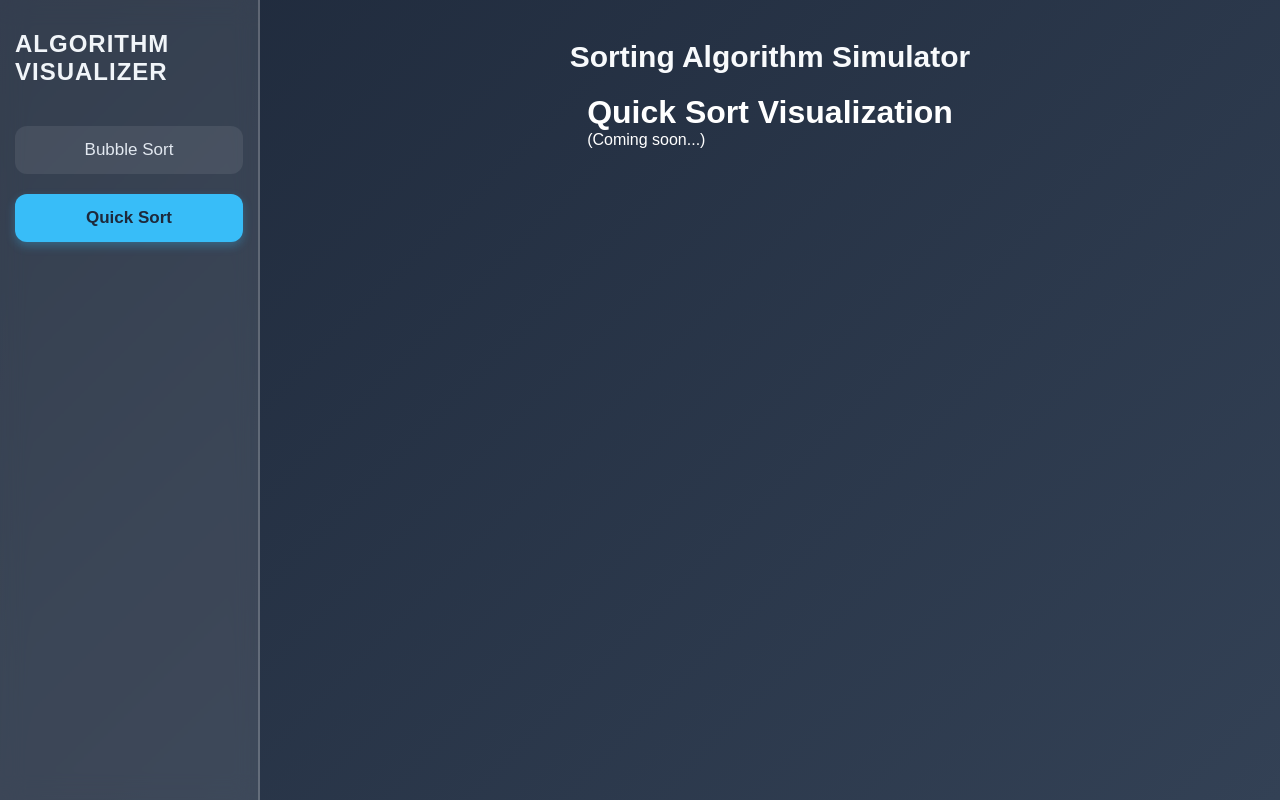
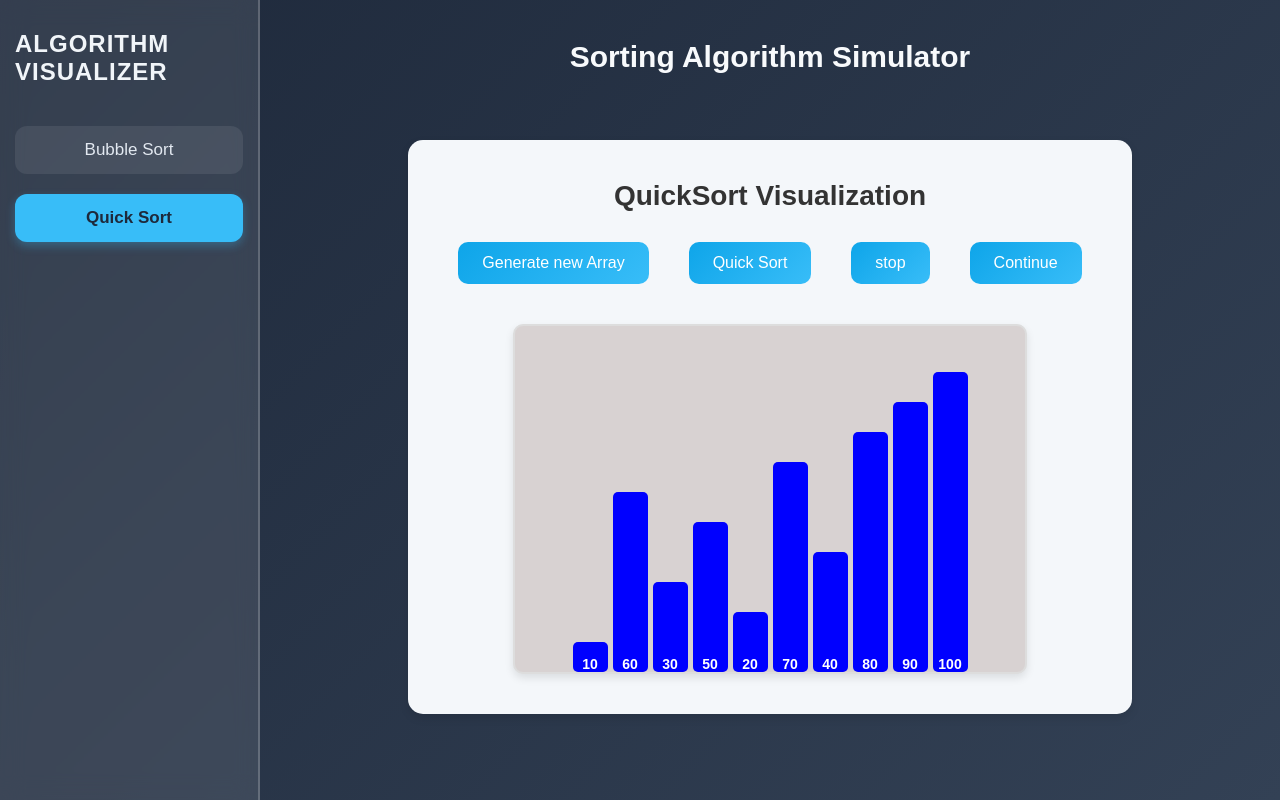
Before and after one commit to yanivshtein/Algorithms-website, a React (Create React App) app in the folder algorithms-website/: page /quicksort in a window 1280 px wide. Built offline with nearby package versions, Linux system fonts and the light colour scheme.

Commit message:
started working on quicksort
have some code for quicksort, doesnt work like i want yet

```diff
--- a/algorithms-website/src/QuickSortVisualizer.js
+++ b/algorithms-website/src/QuickSortVisualizer.js
@@ -1,12 +1,108 @@
-import React from "react";
+import React, { useRef, useState } from "react";
 
-const QuickSortVisualizer = () => {
-  return (
-    <div>
-      <h1>Quick Sort Visualization</h1>
-      <p>(Coming soon...)</p>
+function QuickSortVisualizer(){
+
+  const [array, setArray] = useState([10,60,30,50,20,70,40,80,90,100]);
+  const [colors,setColors]  = useState(new Array(10).fill("blue"));
+  const [isRunning, setIsRunning] = useState(false);
+  const isStopBtn = useRef(false);
+
+
+  function generateArray(){
+    setArray(Array.from({length: 10}, () => Math.floor(Math.random() * 100)));
+    setColors(new Array(10).fill("blue"));
+
+  }
+
+
+  async function quickSortVisualization(arr, start, end) {
+    setIsRunning(true);
+    if (start >= end) return; // Base case
+
+    let pivotIndex = end; // Choosing the first element as pivot
+    let pivot = arr[pivotIndex];
+
+    setColors((prevColors) => {
+      let newColors = [...prevColors];
+      newColors[pivotIndex] = "yellow"; // Highlight pivot
+      return newColors;
+    });
+
+    await new Promise((resolve) => setTimeout(resolve, 500));
+
+    let left = start;
+    let right = end - 1;
+
+    while (left <= right) {
+      while (left <= end && arr[left] < pivot) left++;
+      while (right > start && arr[right] > pivot) right--;
+
+      if (left <= right) {
+        [arr[left], arr[right]] = [arr[right], arr[left]]; // Swap
+        setArray([...arr]);
+
+        setColors((prevColors) => {
+          let newColors = [...prevColors];
+          newColors[left] = "green"; // Left partition
+          newColors[right] = "red"; // Right partition
+          return newColors;
+        });
+
+        await new Promise((resolve) => setTimeout(resolve, 500));
+        left++;
+        right--;
+      }
+    }
+
+    // Move pivot to its final position
+    [arr[start], arr[right]] = [arr[right], arr[start]];
+    setArray([...arr]);
+
+    await new Promise((resolve) => setTimeout(resolve, 500));
+
+    // Recursive calls
+    await quickSortVisualization(arr, start, right - 1);
+    await quickSortVisualization(arr, right + 1, end);
+  }
+
+
+
+  function stop(){
+
+  }
+
+  function stepQuickSort(){
+
+  }
+
+  return(
+    <div className="visualizer-container">
+      <h2>QuickSort Visualization</h2>
+      <div className="button-container">
+        <button onClick={generateArray} disabled={isRunning}>Generate new Array</button>
+        <button onClick={() => quickSortVisualization([...array],0,array.length-1)} disabled={isRunning}>Quick Sort</button>
+        <button onClick={stop} disabled={isStopBtn}>stop</button>
+        <button onClick={stepQuickSort} disabled={isRunning}>Continue</button>
+      </div>
+
+      <div className="bars-container">
+        {array.map((value,index) => (
+          <div key={index}
+          className="bar"
+          style={{
+            height : `${value*3}px` ,
+            background : colors[index],
+          }}
+          >
+            {value}
+            </div>
+        ))}
+      </div>
     </div>
-  );
-};
+  )
+
+
+}
+
 
 export default QuickSortVisualizer;
```
